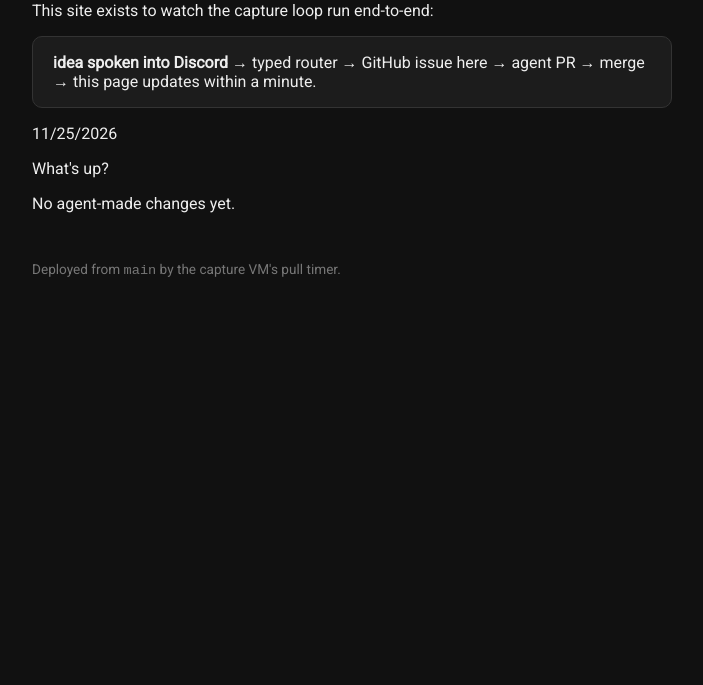
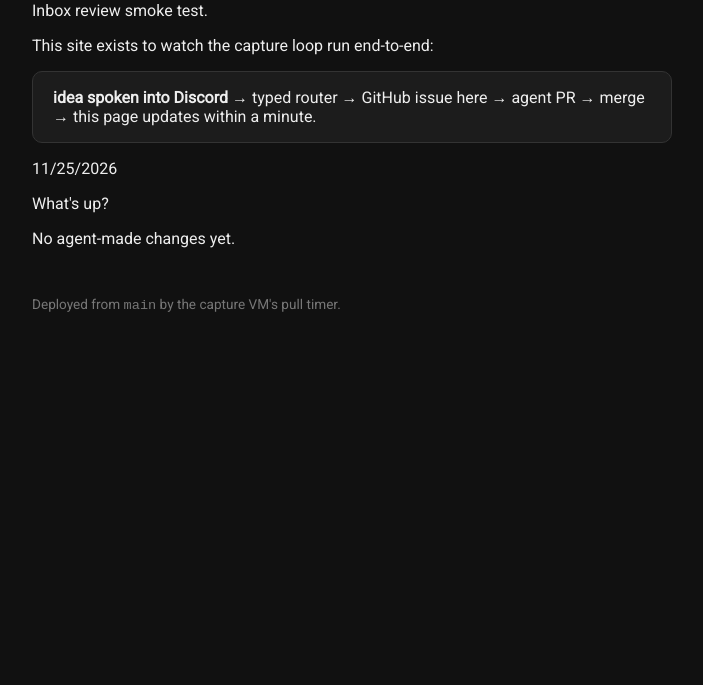
Before and after one commit to josephcarey/capture-sandbox, a website: page index.html in a window 1280 px wide. Shown: the part 115-800 px from the top of the page, without its empty margins (288-991 px from the left). Drawn offline with nearby package versions, Linux system fonts and the light colour scheme.

Commit message:
feat: add smoke test paragraph to index.html
Co-authored-by: aider (ollama_chat/qwen2.5-coder:32b) <aider@aider.chat>

```diff
--- a/index.html
+++ b/index.html
@@ -15,6 +15,7 @@
 </head>
 <body>
 <h1>🧪 Capture Sandbox</h1>
+<p>Inbox review smoke test.</p>
 <p>This site exists to watch the capture loop run end-to-end:</p>
 <div class="card">
   <strong>idea spoken into Discord</strong> → typed router → GitHub issue here →
```
